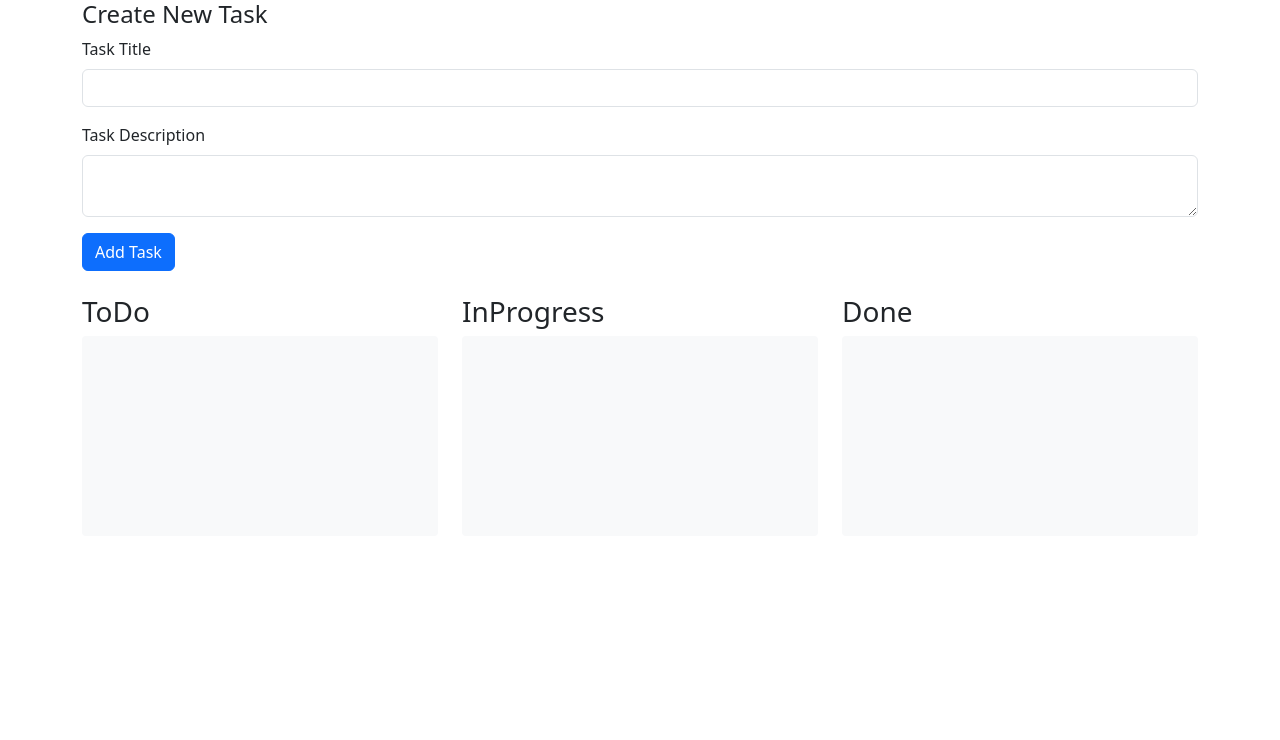
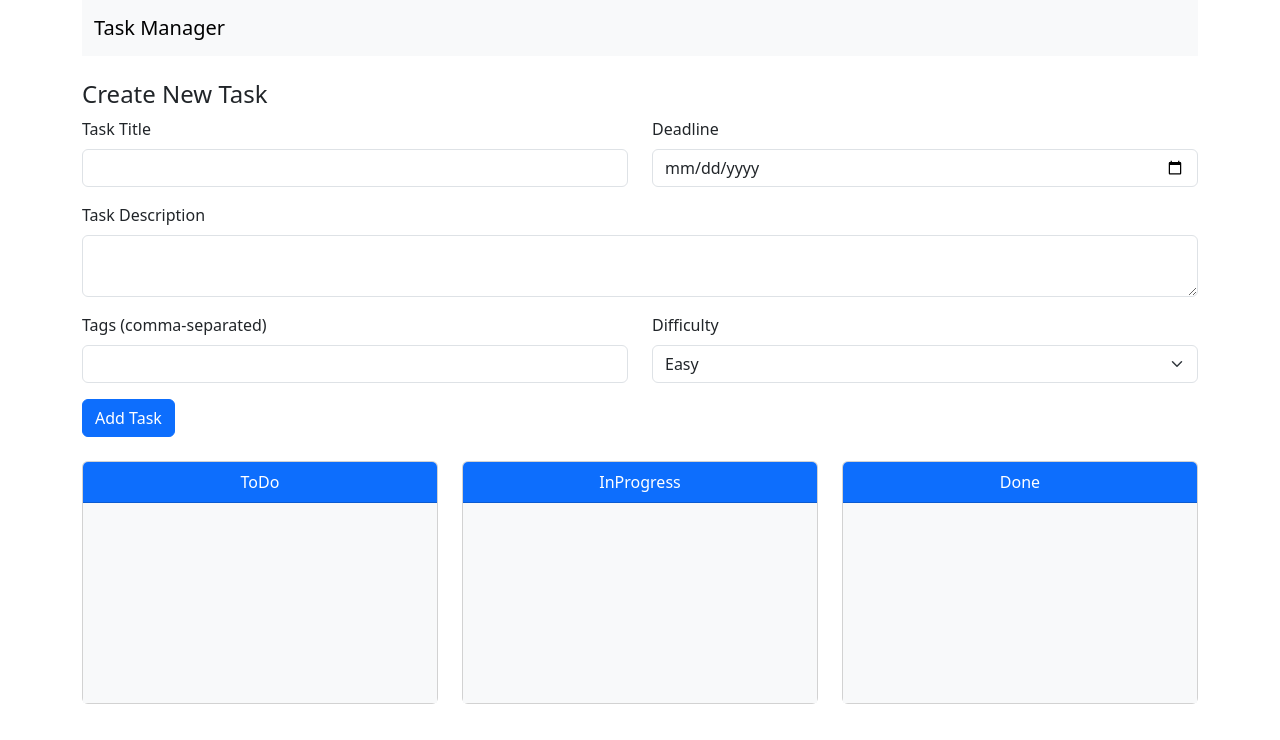
Before and after one commit to saranshhalwai/task-manager, a React (Create React App) app: page / in a window 1280 px wide. Shown: the top 740 px of the page. Built offline with nearby package versions, Linux system fonts and the light colour scheme.

Commit message:
Improved tasks manager

```diff
--- a/src/App.js
+++ b/src/App.js
@@ -1,6 +1,5 @@
 import React, { useState, useEffect } from 'react';
 import { DragDropContext, Droppable, Draggable } from '@hello-pangea/dnd';
-import Cookies from 'js-cookie'; // Import the cookies library
 
 function App() {
   const [tasks, setTasks] = useState({
@@ -8,19 +7,15 @@ function App() {
     InProgress: [],
     Done: [],
   });
+
   useEffect(() => {
-    if (Object.keys(tasks).length > 0) {
-      Cookies.set('tasks', JSON.stringify(tasks), { expires: 7 });
-      console.log('Tasks saved');
-    }
+    const savedTasks = JSON.parse(localStorage.getItem('tasks'));
+    if (savedTasks) setTasks(savedTasks);
+  }, []);
+
+  useEffect(() => {
+    localStorage.setItem('tasks', JSON.stringify(tasks));
   }, [tasks]);
-  useEffect(() => {
-    // Try loading tasks from cookies
-    const savedTasks = Cookies.get('tasks');
-    if (savedTasks) {
-      setTasks(JSON.parse(savedTasks));
-    }
-  }, []);
 
   const handleSubmit = (e) => {
     e.preventDefault();
@@ -28,6 +23,9 @@ function App() {
       id: `task-${Date.now()}`,
       title: e.target.taskTitle.value,
       description: e.target.taskDescription.value,
+      deadline: e.target.taskDeadline.value,
+      tags: e.target.taskTags.value.split(","),
+      difficulty: e.target.taskDifficulty.value,
     };
     setTasks((prev) => ({
       ...prev,
@@ -36,35 +34,21 @@ function App() {
     e.target.reset();
   };
 
-  const deleteTask = (taskId) => {
-    const updatedTasks = { ...tasks };
-    // Find the column that the task belongs to and remove it
-    for (const status in updatedTasks) {
-      updatedTasks[status] = updatedTasks[status].filter((task) => task.id !== taskId);
-    }
-    setTasks(updatedTasks);
-  };
-
   const onDragEnd = (result) => {
     const { source, destination } = result;
-
-    // If dropped outside any column, do nothing
     if (!destination) return;
 
-    // Moving tasks between columns or within the same column
     const sourceColumn = [...tasks[source.droppableId]];
     const destColumn = [...tasks[destination.droppableId]];
     const [removedTask] = sourceColumn.splice(source.index, 1);
 
     if (source.droppableId === destination.droppableId) {
-      // Reordering within the same column
       sourceColumn.splice(destination.index, 0, removedTask);
       setTasks((prev) => ({
         ...prev,
         [source.droppableId]: sourceColumn,
       }));
     } else {
-      // Moving to a different column
       destColumn.splice(destination.index, 0, removedTask);
       setTasks((prev) => ({
         ...prev,
@@ -74,68 +58,100 @@ function App() {
     }
   };
 
+  const deleteTask = (column, index) => {
+    const updatedColumn = tasks[column].filter((_, i) => i !== index);
+    setTasks((prev) => ({
+      ...prev,
+      [column]: updatedColumn,
+    }));
+  };
+
   return (
     <div className="container">
+      <nav className="navbar navbar-expand-lg navbar-light bg-light mb-4">
+        <div className="container-fluid">
+          <span className="navbar-brand">Task Manager</span>
+        </div>
+      </nav>
+
       <h4>Create New Task</h4>
-      <form onSubmit={handleSubmit}>
-        <div className="mb-3">
-          <label htmlFor="taskTitle" className="form-label">
-            Task Title
-          </label>
+      <form onSubmit={handleSubmit} className="mb-4">
+        <div className="row">
+          <div className="col-md-6 mb-3">
+            <label htmlFor="taskTitle" className="form-label">Task Title</label>
             <input type="text" className="form-control" id="taskTitle" required />
           </div>
+          <div className="col-md-6 mb-3">
+            <label htmlFor="taskDeadline" className="form-label">Deadline</label>
+            <input type="date" className="form-control" id="taskDeadline" required />
+          </div>
+        </div>
         <div className="mb-3">
-          <label htmlFor="taskDescription" className="form-label">
-            Task Description
-          </label>
-          <textarea
-            className="form-control"
-            id="taskDescription"
-            required
-          ></textarea>
+          <label htmlFor="taskDescription" className="form-label">Task Description</label>
+          <textarea className="form-control" id="taskDescription" required></textarea>
         </div>
-        <button type="submit" className="btn btn-primary">
-          Add Task
-        </button>
+        <div className="row">
+          <div className="col-md-6 mb-3">
+            <label htmlFor="taskTags" className="form-label">Tags (comma-separated)</label>
+            <input type="text" className="form-control" id="taskTags" />
+          </div>
+          <div className="col-md-6 mb-3">
+            <label htmlFor="taskDifficulty" className="form-label">Difficulty</label>
+            <select className="form-select" id="taskDifficulty">
+              <option value="Easy">Easy</option>
+              <option value="Medium">Medium</option>
+              <option value="Hard">Hard</option>
+            </select>
+          </div>
+        </div>
+        <button type="submit" className="btn btn-primary">Add Task</button>
       </form>
 
-      {/* Kanban Board */}
       <DragDropContext onDragEnd={onDragEnd}>
-        <div className="row mt-4">
+        <div className="row">
           {Object.keys(tasks).map((status) => (
             <div key={status} className="col-md-4">
-              <h3>{status}</h3>
+              <div className="card">
+                <div className="card-header text-center bg-primary text-white">
+                  {status}
+                </div>
                 <Droppable droppableId={status}>
                   {(provided) => (
                     <div
                       ref={provided.innerRef}
                       {...provided.droppableProps}
-                    style={{
-                      minHeight: '200px',
-                      background: '#f8f9fa',
-                      padding: '10px',
-                      borderRadius: '4px',
-                    }}
+                      className="card-body"
+                      style={{ minHeight: '200px', backgroundColor: '#f8f9fa' }}
                     >
                       {tasks[status].map((task, index) => (
-                      <Draggable
-                        key={task.id}
-                        draggableId={task.id}
-                        index={index}
-                      >
+                        <Draggable key={task.id} draggableId={task.id} index={index}>
                           {(provided) => (
                             <div
                               ref={provided.innerRef}
                               {...provided.draggableProps}
                               {...provided.dragHandleProps}
-                            className="card mb-2"
+                              className={`card mb-2 border-${
+                                task.difficulty === 'Easy'
+                                  ? 'success'
+                                  : task.difficulty === 'Medium'
+                                  ? 'warning'
+                                  : 'danger'
+                              }`}
                             >
                               <div className="card-body">
                                 <h5 className="card-title">{task.title}</h5>
                                 <p className="card-text">{task.description}</p>
+                                <p className="card-text">
+                                  <strong>Deadline:</strong> {task.deadline}
+                                </p>
+                                {task.tags.length > 0 && (
+                                  <p className="card-text">
+                                    <strong>Tags:</strong> {task.tags.join(', ')}
+                                  </p>
+                                )}
                                 <button
-                                className="btn btn-danger"
-                                onClick={() => deleteTask(task.id)}
+                                  className="btn btn-danger btn-sm"
+                                  onClick={() => deleteTask(status, index)}
                                 >
                                   Delete
                                 </button>
@@ -149,6 +165,7 @@ function App() {
                   )}
                 </Droppable>
               </div>
+            </div>
           ))}
         </div>
       </DragDropContext>
```
Lines whose indentation alone changed are shown as unchanged.
